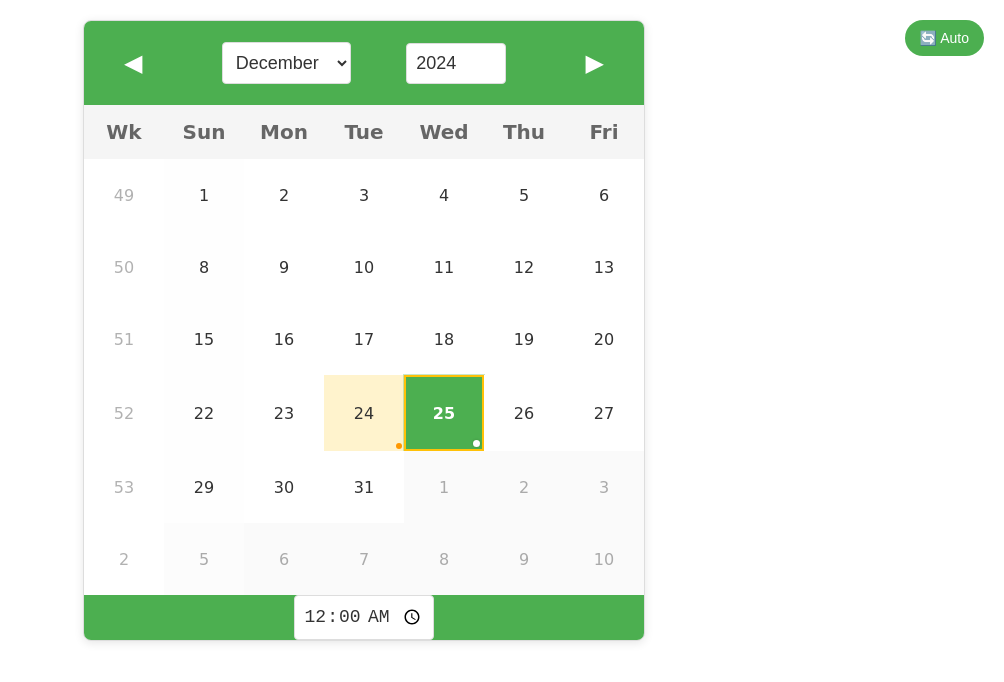
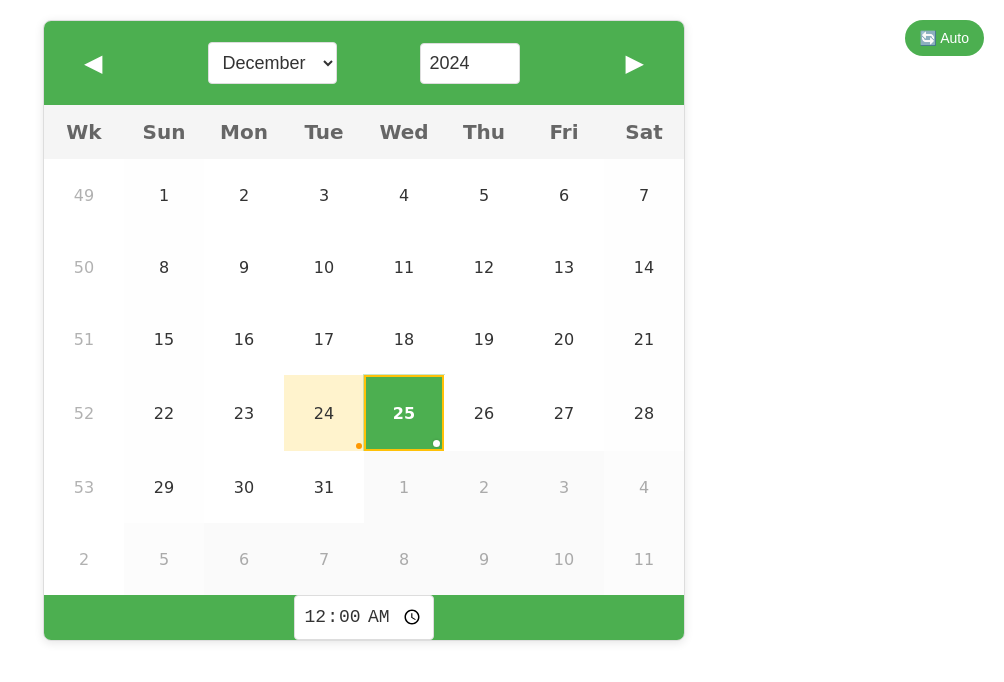
Before and after one commit to tradex-app/CaleX, a website built with Vite: page index.html in a window 1280 px wide. Shown: the whole page, without its empty margins (276-1280 px from the left). Built offline with nearby package versions, Linux system fonts and the light colour scheme.

Commit message:
CSS - calendar width adjusted when week numbers shown

```diff
--- a/package.json
+++ b/package.json
@@ -2,7 +2,7 @@
   "name": "CaleX",
   "description": "A flexible, lightweight JavaScript calendar component with internationalization support, event highlighting, and customizable features.",
   "private": false,
-  "version": "0.23.0",
+  "version": "0.26.0",
   "type": "module",
   "files": [
     "dist",
--- a/src/index.js
+++ b/src/index.js
@@ -595,6 +595,8 @@ export default class CaleX {
 
       const calendar = document.createElement("div")
       calendar.classList.add("calendar-container")
+      if (this.#options.showWeekNumbers)
+        calendar.classList.add("show-week-numbers")
 
       calendar.appendChild(header)
       calendar.append(bodyGrid)
--- a/src/style.css
+++ b/src/style.css
@@ -1,6 +1,8 @@
 /* CSS Custom Properties for Light and Dark Themes */
 :root {
-  --calendar-max-width: 35em;
+  --calendar-max-width: 40em;
+  --calendar-min-width: 35em;
+
   /* Font Definitions */
   --calendar-font-family: DejaVu Sans, Verdana, Arial, sans-serif;
   --calendar-font-size: 1em;
@@ -151,7 +153,7 @@
 .calendar-container {
   font-family: var(--calendar-font-family);
   font-size: var(--calendar-font-size);
-  max-width: var(--calendar-max-width);
+  width: var(--calendar-min-width);
   margin: 20px auto;
   border: 1px solid var(--border-primary);
   border-radius: 8px;
@@ -160,6 +162,10 @@
   background-color: var(--bg-primary);
   color: var(--text-primary);
   transition: all 0.3s ease;
+}
+
+.calendar-container.show-week-numbers {
+  width: var(--calendar-max-width);
 }
 
 .calendar-header {
--- a/src/style.js
+++ b/src/style.js
@@ -2,7 +2,9 @@
 const style = `
 /* CSS Custom Properties for Light and Dark Themes */
 :root {
-  --calendar-max-width: 35em;
+  --calendar-max-width: 40em;
+  --calendar-min-width: 35em;
+
   /* Font Definitions */
   --calendar-font-family: DejaVu Sans, Verdana, Arial, sans-serif;
   --calendar-font-size: 1em;
@@ -153,7 +155,7 @@ const style = `
 .calendar-container {
   font-family: var(--calendar-font-family);
   font-size: var(--calendar-font-size);
-  max-width: var(--calendar-max-width);
+  width: var(--calendar-min-width);
   margin: 20px auto;
   border: 1px solid var(--border-primary);
   border-radius: 8px;
@@ -162,6 +164,10 @@ const style = `
   background-color: var(--bg-primary);
   color: var(--text-primary);
   transition: all 0.3s ease;
+}
+
+.calendar-container.show-week-numbers {
+  width: var(--calendar-max-width);
 }
 
 .calendar-header {
```
